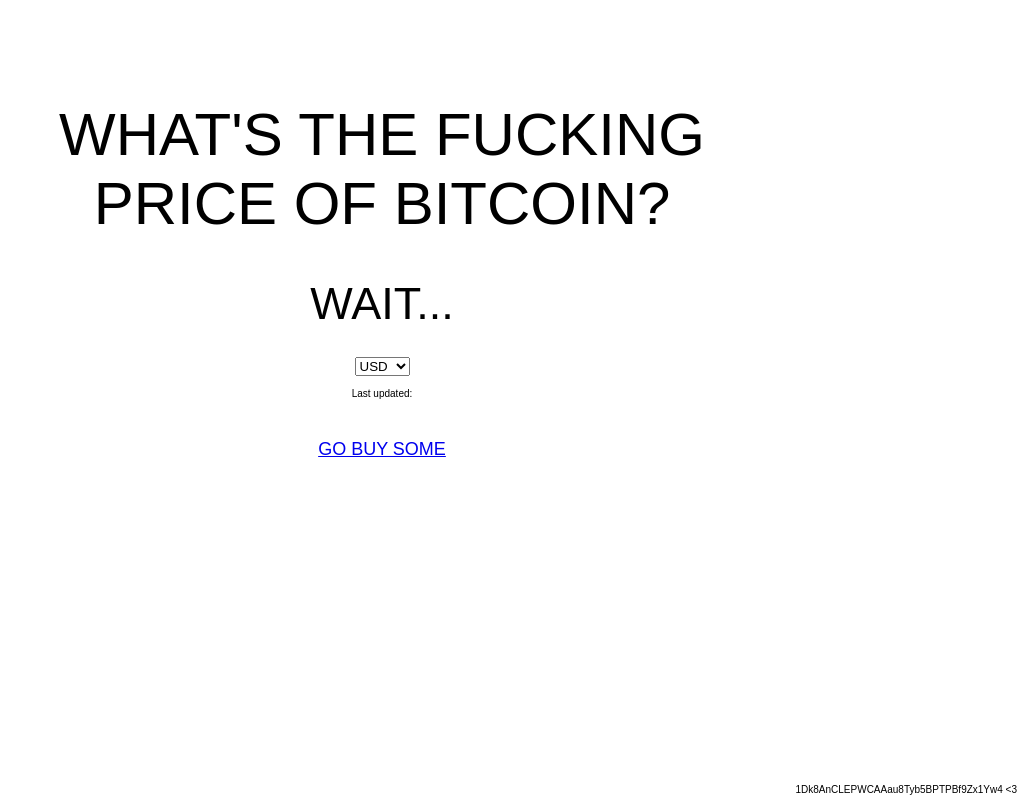
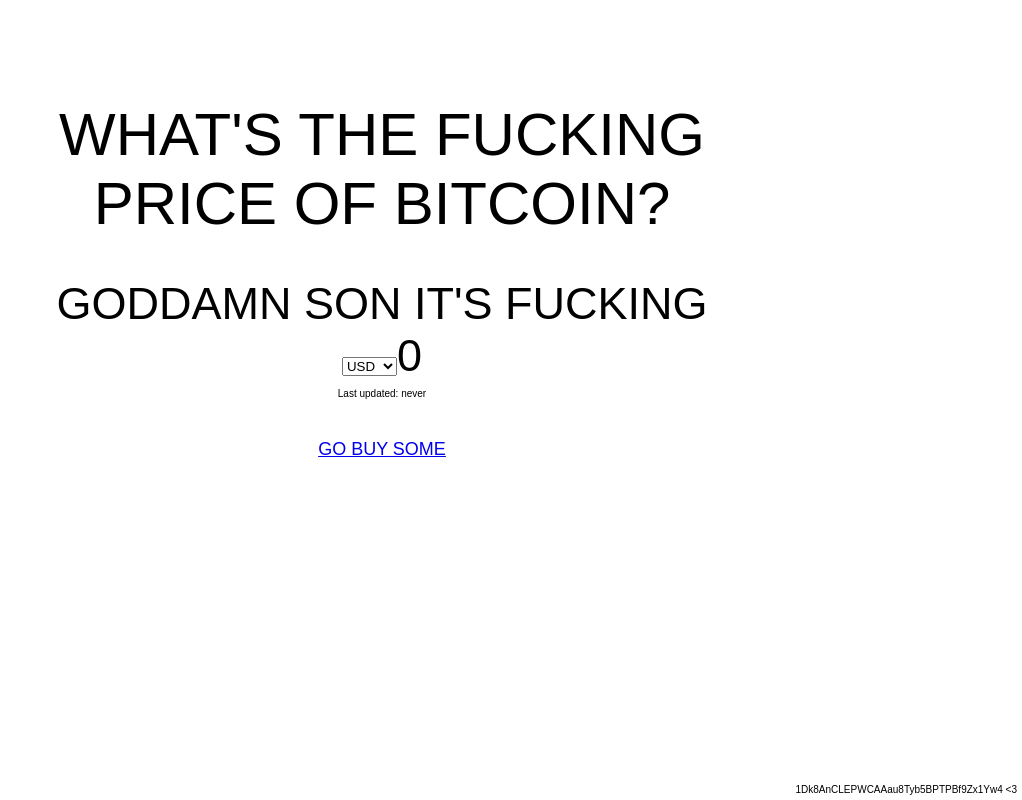
Before and after one commit to irubnich/hmiafb, a Gatsby site: page / in a window 1280 px wide. Shown: the whole page, without its empty margins (258-1280 px from the left). Built offline with nearby package versions, Linux system fonts and the light colour scheme; Gatsby itself is replaced by a stand-in of ours.

Commit message:
More state reorganization

```diff
--- a/src/components/price.js
+++ b/src/components/price.js
@@ -4,7 +4,7 @@
 import CountrySelect from '../components/country_select'
 
 const PriceWrapper = styled.div`
-  margin-top: 40px;
+  margin: 40px 0 40px;
 `
 
 const LastUpdated = styled.div`
@@ -12,7 +12,25 @@
   font-size: 10px;
 `
 
+const expletives = [
+  "GODDAMN SON IT'S FUCKING",
+  "HOLY SHIT IT'S FUCKING",
+  "SWEET JESUS IT'S FUCKING",
+  "GET THE FUCK OUT OF HERE IT'S",
+]
+
+const randomExpletive = () => expletives[Math.floor(Math.random() * expletives.length)]
+
 class Price extends React.Component {
+  constructor() {
+    super()
+    this.state = {
+      price: 0,
+      lastUpdated: "never",
+      expletive: randomExpletive(),
+    }
+  }
+
   currencySelected(event) {
     console.log(event.target.value)
   }
@@ -20,11 +38,10 @@
   render() {
     return (
       <PriceWrapper>
-        <span id="expletive">WAIT...</span>
-        <br />
+        <div>{this.state.expletive}</div>
         <CountrySelect onChange={this.currencySelected} />
-        <span id="the-price"></span>
-        <LastUpdated>Last updated: <span></span></LastUpdated>
+        <span>{this.state.price}</span>
+        <LastUpdated>Last updated: {this.state.lastUpdated}</LastUpdated>
       </PriceWrapper>
     )
   }
```
